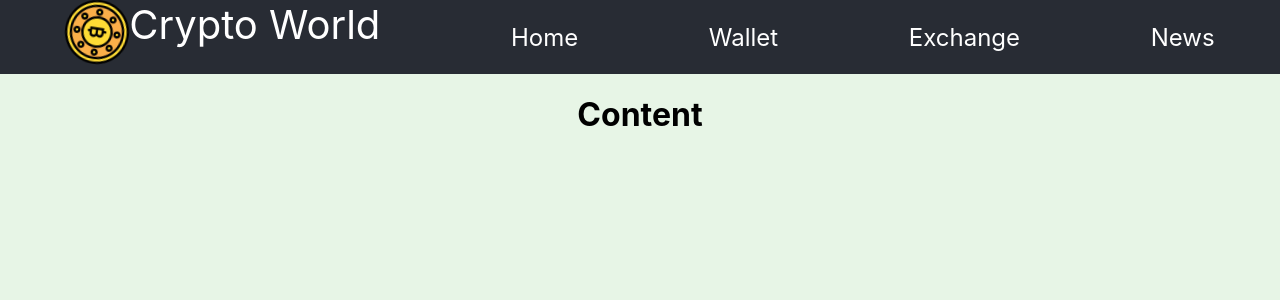
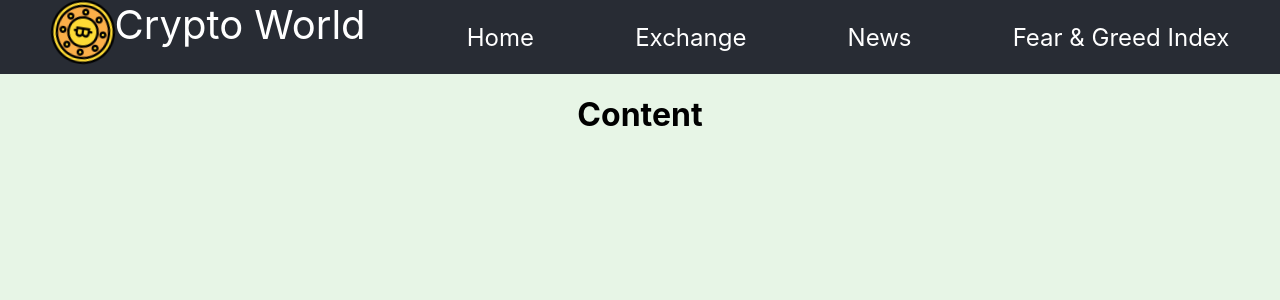
Before and after one commit to flencrypto/crypto_world_website, a React (Vite) app: page / in a window 1280 px wide. Shown: the top 300 px of the page. Built offline with nearby package versions, Linux system fonts and the light colour scheme.

Commit message:
Add Fear&Greed index in header section. Add components folders

```diff
--- a/src/App.jsx
+++ b/src/App.jsx
@@ -15,9 +15,10 @@ function App() {
           </div>
 
           <div>Home</div>
-          <div>Wallet </div>
+
           <div>Exchange </div>
           <div>News</div>
+          <div>Fear & Greed Index </div>
 
         </div>
 
```
